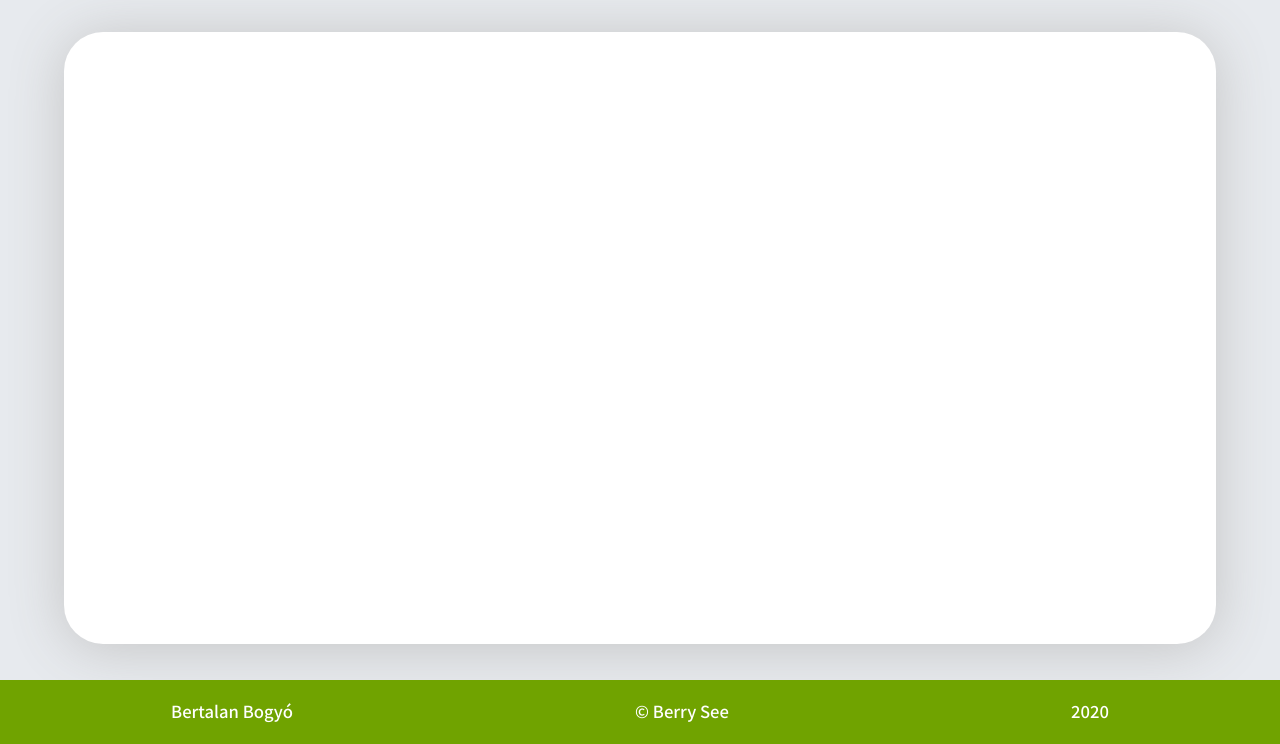
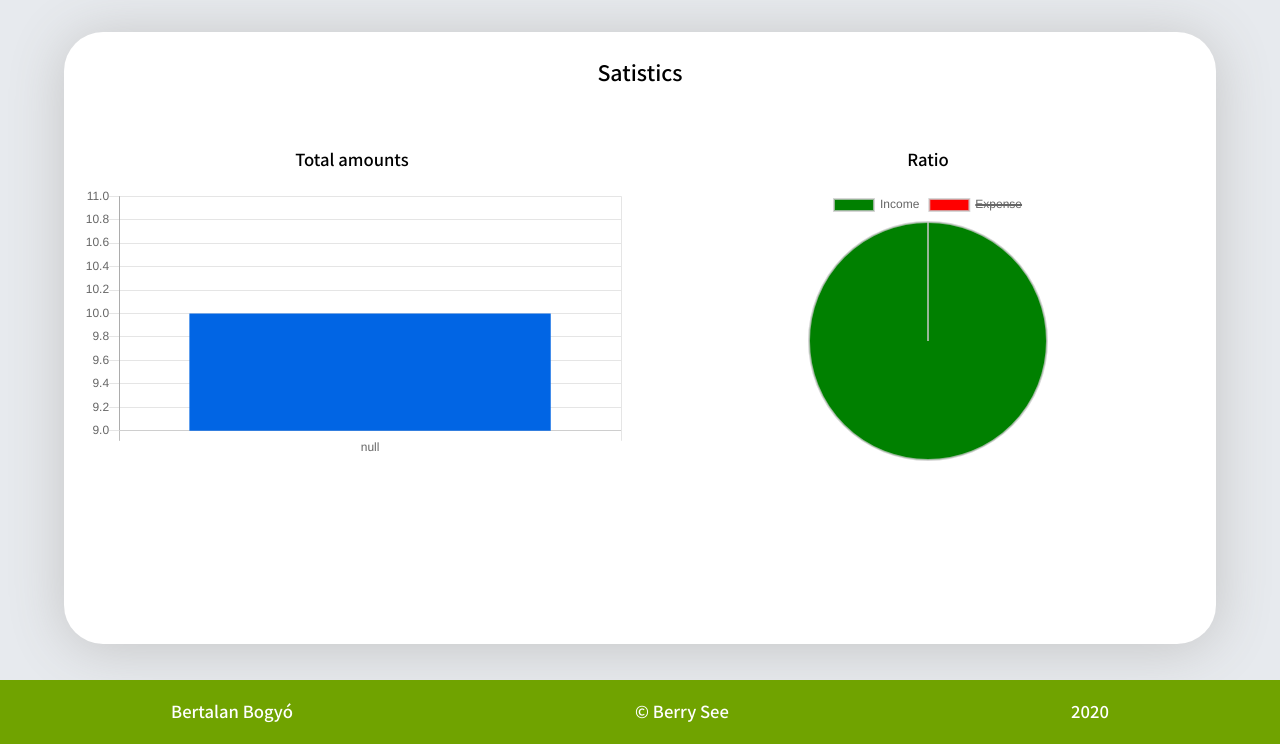
Before and after one commit to BerrySee/MoneyMonitor, a PHP site: page /statistics.php in a window 1280 px wide. Shown: the part 56-800 px from the top of the page. Run offline with PHP 8.4, Linux system fonts and the light colour scheme; tables that the repository leaves empty or names only in its code hold one stand-in row (values such as "Sample post"); some libraries are stand-ins or nearby versions.

Commit message:
Charts on the Statistic page

```diff
--- a/includes/dbconn/db.php
+++ b/includes/dbconn/db.php
@@ -66,18 +66,27 @@
     $stmt->execute(['id'=>$id, 'constant'=>$constant]);
     echo "Deleted record";
 }
-/*
- public function search($dateFrom, $dateTo) {
-     $sql = "SELECT *
-  FROM (SELECT * FROM income
-        UNION
-        SELECT * FROM outcome
-       ) AS U
- WHERE U.date BETWEEN :dateFrom AND :dateTo";
+
+
+
+ public function statTotal() {
+     $sql = "SELECT * FROM
+(SELECT SUM(amount) as amount FROM income
+UNION
+SELECT SUM(amount) as amount FROM outcome) as total";
     $stmt = $this->conn->prepare($sql);
-    $stmt->execute(['dateFrom'=>$dateFrom, 'dateTo'=>$dateTo]);
-    $search = $stmt->fetchAll(PDO::FETCH_ASSOC);
-    return $search;
- }*/
+    $stmt->execute();
+    $statisticTotal = $stmt->fetchAll(PDO::FETCH_ASSOC);
+    return $statisticTotal;
+ }
+ public function statExpense() {
+     $sql = "SELECT type, SUM(amount) as amount FROM outcome
+GROUP BY type
+ORDER BY SUM(amount) DESC;";
+    $stmt = $this->conn->prepare($sql);
+    $stmt->execute();
+    $statisticExpense = $stmt->fetchAll(PDO::FETCH_ASSOC);
+    return $statisticExpense;
+ }
 }
 ?>
--- a/includes/delete.php
+++ b/includes/delete.php
@@ -5,5 +5,6 @@
     $constant = $_POST['constant'];
     $delete = new DB();
     $delete->deleteRow($id, $constant);
+    $delete= null;
     header('Location: ../wallet.php');
 }
--- a/includes/expense.php
+++ b/includes/expense.php
@@ -9,6 +9,7 @@
 
     $expense = new DB();
     $expense->expenseMoney($name, $type, $amount, $date);
+    $expense = null;
     header('Location: ../actions.php');
 
 }
--- a/includes/footer.php
+++ b/includes/footer.php
@@ -9,5 +9,10 @@
     <script src = "scripts/coin.js"></script>
     <script src = "scripts/mode.js"></script>
      <script src = "scripts/navbar.js"></script>
+
+    <script   src="https://code.jquery.com/jquery-3.4.1.min.js"   integrity="sha256-CSXorXvZcTkaix6Yvo6HppcZGetbYMGWSFlBw8HfCJo="   crossorigin="anonymous"></script>
+
+    <script src = "scripts/stat.js" ></script>
+
   </body>
 </html>
--- a/includes/header.php
+++ b/includes/header.php
@@ -10,7 +10,8 @@
     <title>Money Monitor</title>
     <meta name="description" content="" />
     <meta name="viewport" content="width=device-width, initial-scale=1" />
-    <link rel="stylesheet" href="style/style.css?=v3"/>
+    <link rel="stylesheet" href="style/style.css?=v1"/>
+     <script src="https://cdn.jsdelivr.net/npm/chart.js@2.8.0"></script>
   </head>
   <body>
     <header>
--- a/includes/income.php
+++ b/includes/income.php
@@ -7,8 +7,9 @@
     $amount = $_POST['amount'];
     $date = $_POST['date'];
 
-    $db = new DB();
-    $db->incomeMoney($name, $type, $amount, $date);
+    $income = new DB();
+    $income->incomeMoney($name, $type, $amount, $date);
+    $income = null;
     header('Location: ../actions.php');
 
 }
--- /dev/null
+++ b/includes/stat.php
@@ -0,0 +1,20 @@
+<?php
+include('dbconn/db.php');
+$data = array();
+$statExpense = new DB();
+$expense = $statExpense->statExpense();
+/*$justAnArray = array();
+foreach ($data as $smth) {
+array_push($justAnArray, $smth);
+}*/
+array_push($data,$expense);
+$expense = null;
+
+$statTotal = new DB();
+$total = $statTotal->statTotal();
+array_push($data,$total);
+print json_encode($data);
+$statTotal = null;
+
+
+?>
--- a/scripts/year.js
+++ b/scripts/year.js
@@ -1,4 +1,4 @@
-let currentYear = document.getElementById("year");
+let currentYear = document.getElementById('year');
 let year = new Date();
 year = year.getFullYear();
 currentYear.innerHTML = year;
--- a/statistics.php
+++ b/statistics.php
@@ -1,16 +1,26 @@
+
+
 <?php
 include ('includes/header.php');
 require_once('includes/dbconn/db.php');
 $db  = new DB();
-$history = $db->getHistory();
-?>
+$history = $db->getHistory(); ?>
+
 <div class="wallet-container">
-<table>
+  <h1>Satistics</h1>
+  <div class="chart-container">
+  <div class="barChart">
+    <h3>Total amounts</h3>
+    <canvas id="barChart"></canvas>
+  </div>
+  <div class="pieChart">
+    <h3>Ratio</h3>
+    <canvas id = "pieChart"></canvas>
+  </div>
+  </div>
+</div>
 
 
-</table>
-
-</div>
 <?php
 include ('includes/footer.php');
 ?>
--- a/style.scss
+++ b/style.scss
@@ -1,7 +1,6 @@
 @import url('https://fonts.googleapis.com/css?family=Assistant:600&display=swap');
 @import 'animation.scss';
 @import 'variables.scss';
-
 
 * {
   font-family: $fonts;
@@ -22,16 +21,15 @@
   z-index: 1;
   color: var(--heading-color);
   position: absolute;
-  top:0;
+  top: 0;
   height: 7%;
-  width:100%;
+  width: 100%;
   background: var(--footer-header-bg);
   display: flex;
   justify-content: space-between;
   align-items: center;
   nav {
-
-  padding:0;
+    padding: 0;
     margin: 0;
     .nav__links {
       transition: all 0.5s ease 0s;
@@ -57,11 +55,13 @@
     right: 2%;
     margin: 0 auto;
     display: none;
-    cursor:pointer;
-    .bar1, .bar2, .bar3 {
+    cursor: pointer;
+    .bar1,
+    .bar2,
+    .bar3 {
       width: 20px;
       height: 3px;
-  background-color:var(--heading-color);
+      background-color: var(--heading-color);
       margin: 3px 0;
       transition: 0.4s;
     }
@@ -69,7 +69,9 @@
   .change .bar1 {
     transform: rotate(-45deg) translate(-4px, 5px);
   }
-.change .bar2 {opacity: 0;}
+  .change .bar2 {
+    opacity: 0;
+  }
   .change .bar3 {
     transform: rotate(45deg) translate(-3px, -5px);
   }
@@ -77,28 +79,28 @@
     position: absolute;
     top: 25%;
     left: 35vh;
-  input[type="checkbox"] {
+    input[type='checkbox'] {
       width: 40px;
       height: 20px;
-    background:var(--get-started-hover-bg);
+      background: var(--get-started-hover-bg);
       border-radius: 20px;
       appearance: none;
       transition: all 0.5s ease 0s;
     }
-  input[type="checkbox"]:before {
-    content:'';
+    input[type='checkbox']:before {
+      content: '';
       position: absolute;
       width: 20px;
       height: 20px;
       border-radius: 50%;
-    left:9%;
-    top:10%;
+      left: 9%;
+      top: 10%;
       background-color: white;
       transform: scale(1.1);
-    box-shadow: 0 2px 2px rgba(0,0,0,0.2);
+      box-shadow: 0 2px 2px rgba(0, 0, 0, 0.2);
       transition: all 0.5s ease 0s;
     }
-  input:checked[type="checkbox"]:before{
+    input:checked[type='checkbox']:before {
       left: 50%;
     }
   }
@@ -107,18 +109,17 @@
 section {
   z-index: -1;
   background-color: var(--section-bg);
-  top:7%;
+  top: 7%;
   position: absolute;
   height: 85vh;
-  width:100%;
+  width: 100%;
   #coins {
     position: absolute;
-    top:0;
-    width:100%;
-    height:100%;
+    top: 0;
+    width: 100%;
+    height: 100%;
     z-index: -1;
   }
-
 }
 //Start Page container
 .start-container {
@@ -164,7 +165,7 @@
     display: block;
     margin: auto;
     width: 30vw;
-    filter: var(--hue)
+    filter: var(--hue);
   }
 }
 //actions page
@@ -172,8 +173,9 @@
   @include universal-container;
   transition: all 0.5s ease 0s;
 }
-  .income, .outcome, .finance {
-
+.income,
+.outcome,
+.finance {
   text-align: center;
   h1 {
     font-size: 4vh;
@@ -194,30 +196,29 @@
   table {
     padding: 1em;
   }
-
 }
-.submission-form{
+.submission-form {
   text-align: center;
   padding: 1vw;
-  margin:0 auto;
+  margin: 0 auto;
   max-width: 30vw;
 
-  select, option {
+  select,
+  option {
     background: var(--input-bg);
-    display:block;
-    border:2px solid var(--get-started-bg);
-    font-size:0.8em;
-    width:103%;
+    display: block;
+    border: 2px solid var(--get-started-bg);
+    font-size: 0.8em;
+    width: 103%;
     color: var(--main-color);
   }
-  label{
-    display:block;
-    padding:1vw;
-    font-size:2vh;
+  label {
+    display: block;
+    padding: 1vw;
+    font-size: 2vh;
   }
-  input{
+  input {
     @include input;
-
   }
   .button {
     padding: 1vw;
@@ -233,17 +234,16 @@
     color: var(--main-color);
     box-shadow: 0px 4px 4px rgba(0, 0, 0, 0.25);
     transition: all 0.5s ease 0s;
-     &-income{
-      background: #7E9C3D;
+    &-income {
+      background: #7e9c3d;
     }
     &-outcome {
-       background: #D97F7F;
+      background: #d97f7f;
     }
     &:hover {
       transform: scale(1.2);
     }
   }
-
 }
 table {
   color: var(--main-color);
@@ -252,7 +252,6 @@
     width: 100%;
   }
 }
-
 
 .get-started {
   z-index: 2;
@@ -282,14 +281,14 @@
   @include wallet-container;
   transition: all 0.5s ease 0s;
 
-  h1{
+  h1 {
     margin: 0 auto;
     padding: 1em;
     text-align: center;
   }
   form {
-    padding:  0 0.5em;
-    display:flex;
+    padding: 0 0.5em;
+    display: flex;
     justify-content: space-around;
     align-items: center;
     input {
@@ -298,8 +297,8 @@
       width: 70%;
     }
     label {
-      font-weight:900;
-      font-size:3vh;
+      font-weight: 900;
+      font-size: 3vh;
       margin: 2vw;
       text-align: center;
     }
@@ -312,7 +311,6 @@
     width: 90%;
     color: var(--main-color);
   }
-
 }
 .history {
   height: 60%;
@@ -320,25 +318,36 @@
 }
 
 footer {
-  color:var(--heading-color);
+  color: var(--heading-color);
   z-index: 1;
   position: absolute;
   height: 8%;
   bottom: 0;
-  width:100%;
+  width: 100%;
   background: var(--footer-header-bg);
   display: flex;
   justify-content: space-around;
 }
-
-
+.chart-container {
+  text-align: center;
+  display: grid;
+  align-items: center;
+  grid-template-columns: repeat(auto-fit, minmax(250px, 1fr));
+  max-height: 70%;
+}
+.barChart {
+  padding: 1em;
+}
+.pieChart {
+  padding: 1em;
+}
 @media (max-width: 750px) {
   .universal-container {
     grid-template-columns: 1fr 1fr;
-    grid-template-areas: "income outcome" !important;
+    grid-template-areas: 'income outcome' !important;
   }
   .finance {
-    display:none !important;
+    display: none !important;
   }
   .welcome {
     padding: 1em !important;
@@ -347,26 +356,22 @@
     width: 100px !important;
   }
   nav {
-
-.responsive{
+    .responsive {
       transition: all 0.5s ease 0s;
-  background-color:var(--footer-header-bg);
+      background-color: var(--footer-header-bg);
       position: absolute;
-  top:15%;
+      top: 15%;
       right: 0%;
-       display:inline-block !important;
-       li{
+      display: inline-block !important;
+      li {
         display: block !important;
       }
     }
     ul {
-
       li {
         display: none !important;
       }
     }
-
-
   }
   .bars {
     display: inline-block !important;
--- a/style/style.css
+++ b/style/style.css
@@ -169,7 +169,9 @@
   cursor: pointer;
 }
 
-header .bars .bar1, header .bars .bar2, header .bars .bar3 {
+header .bars .bar1,
+header .bars .bar2,
+header .bars .bar3 {
   width: 20px;
   height: 3px;
   background-color: var(--heading-color);
@@ -198,7 +200,7 @@
   left: 35vh;
 }
 
-header .theme-switch-wrapper input[type="checkbox"] {
+header .theme-switch-wrapper input[type='checkbox'] {
   width: 40px;
   height: 20px;
   background: var(--get-started-hover-bg);
@@ -210,7 +212,7 @@
   transition: all 0.5s ease 0s;
 }
 
-header .theme-switch-wrapper input[type="checkbox"]:before {
+header .theme-switch-wrapper input[type='checkbox']:before {
   content: '';
   position: absolute;
   width: 20px;
@@ -227,7 +229,7 @@
   transition: all 0.5s ease 0s;
 }
 
-header .theme-switch-wrapper input:checked[type="checkbox"]:before {
+header .theme-switch-wrapper input:checked[type='checkbox']:before {
   left: 50%;
 }
 
@@ -343,15 +345,21 @@
   transition: all 0.5s ease 0s;
 }
 
-.income, .outcome, .finance {
+.income,
+.outcome,
+.finance {
   text-align: center;
 }
 
-.income h1, .outcome h1, .finance h1 {
+.income h1,
+.outcome h1,
+.finance h1 {
   font-size: 4vh;
 }
 
-.income h2, .outcome h2, .finance h2 {
+.income h2,
+.outcome h2,
+.finance h2 {
   font-size: 3vh;
 }
 
@@ -386,7 +394,8 @@
   max-width: 30vw;
 }
 
-.submission-form select, .submission-form option {
+.submission-form select,
+.submission-form option {
   background: var(--input-bg);
   display: block;
   border: 2px solid var(--get-started-bg);
@@ -429,11 +438,11 @@
 }
 
 .submission-form .button-income {
-  background: #7E9C3D;
+  background: #7e9c3d;
 }
 
 .submission-form .button-outcome {
-  background: #D97F7F;
+  background: #d97f7f;
 }
 
 .submission-form .button:hover {
@@ -557,11 +566,31 @@
       justify-content: space-around;
 }
 
+.chart-container {
+  text-align: center;
+  display: -ms-grid;
+  display: grid;
+  -webkit-box-align: center;
+      -ms-flex-align: center;
+          align-items: center;
+  -ms-grid-columns: (minmax(250px, 1fr))[auto-fit];
+      grid-template-columns: repeat(auto-fit, minmax(250px, 1fr));
+  max-height: 70%;
+}
+
+.barChart {
+  padding: 1em;
+}
+
+.pieChart {
+  padding: 1em;
+}
+
 @media (max-width: 750px) {
   .universal-container {
     -ms-grid-columns: 1fr 1fr;
         grid-template-columns: 1fr 1fr;
-        grid-template-areas: "income outcome" !important;
+        grid-template-areas: 'income outcome' !important;
   }
   .finance {
     display: none !important;
```
Also changed, not shown: package.json (added, +22 -0 lines), scripts/coin.js (+5 -5 lines), scripts/navbar.js (+8 -8 lines), scripts/stat.js (added, +85 -0 lines), wallet.php (+3 -10 lines), 1 other file. Lines whose indentation alone changed are shown as unchanged.
